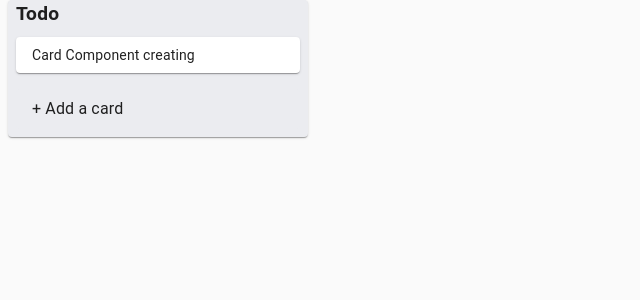
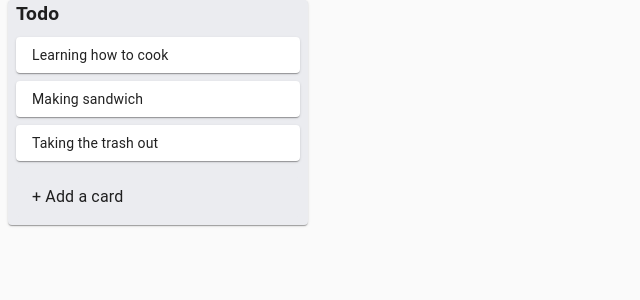
Before and after one commit to onemliceyda/Akbank-React-Bootcamp-Bitirme-Projesi, a React (Create React App) app in the folder kanban-board/: page / in a window 1280 px wide. Shown: the top 300 px of the page, without its empty margins (0-640 px from the left). Built offline with nearby package versions, Linux system fonts and the light colour scheme.

Commit message:
initialize data and add new card to list

```diff
--- a/kanban-board/package.json
+++ b/kanban-board/package.json
@@ -13,6 +13,7 @@
     "react-beautiful-dnd": "^13.1.1",
     "react-dom": "^18.2.0",
     "react-scripts": "5.0.1",
+    "uuid": "^7.0.3",
     "web-vitals": "^2.1.4"
   },
   "scripts": {
--- a/kanban-board/src/App.js
+++ b/kanban-board/src/App.js
@@ -1,11 +1,38 @@
 import React from "react"
 import List from "./components/List/List"
+import { useState } from "react"
+import { v4 as uuid } from "uuid"
+import store from "./utils/store"
+import StoreApi from "./utils/storeApi"
 function App() {
-  return (
-    <div>
-      <List />
-    </div>
-  )
-}
+  const [data, setData] = useState(store)
+  const addCard = (title, listId) => {
+    const newCardId = uuid()
+    const newCard = {
+      id: newCardId,
+      title,
+    }
 
+    const list = data.lists[listId]
+    list.cards = [...list.cards, newCard]
+    const newState = {
+      ...data,
+      lists: {
+        ...data.lists,
+        [listId]: list,
+      },
+    };
+    setData(newState)
+  }
+    return (
+      <StoreApi.Provider value={{ addCard }}>
+        <div>
+          {data.listIds.map((listId) => {
+            const list = data.lists[listId]
+            return <List list={list} key={listId} />
+          })}
+        </div>
+      </StoreApi.Provider>
+    )
+  }
 export default App
--- a/kanban-board/src/components/Card.js
+++ b/kanban-board/src/components/Card.js
@@ -8,11 +8,11 @@ const useStyle = makeStyles((theme) => ({
   },
 }))
 
-const Card = () => {
+const Card = ({ card }) => {
   const classes = useStyle()
   return (
     <div>
-      <Paper className={classes.card}>Card Component creating</Paper>
+      <Paper className={classes.card}>{card.title}</Paper>
     </div>
   )
 }
--- a/kanban-board/src/components/Input/InputCard.js
+++ b/kanban-board/src/components/Input/InputCard.js
@@ -1,7 +1,8 @@
 import React from "react"
 import { Paper, InputBase, Button, IconButton } from "@material-ui/core"
 import { makeStyles, fade } from "@material-ui/core/styles"
-
+import { useState, useContext } from "react"
+import storeApi from "../../utils/storeApi"
 const useStyle = makeStyles((theme) => ({
   card: {
     margin: theme.spacing(0, 1, 1, 1),
@@ -22,29 +23,45 @@ const useStyle = makeStyles((theme) => ({
   },
 }))
 
-const InputCard = ({ setOpen }) => {
+const InputCard = ({ setOpen, listId }) => {
   const classes = useStyle()
+  const { addCard } = useContext(storeApi)
+  const [cardTitle, setCardTitle] = useState("")
+  const handleOnChange = (e) => {
+    setCardTitle(e.target.value)
+  }
 
+  const handleBtnConfirm = () => {
+    addCard(cardTitle, listId)
+    setCardTitle("")
+    setOpen(false)
+  }
+  const handleBlur = () => {
+    setOpen(false)
+    setCardTitle("")
+  }
   return (
     <div>
       <div>
         <Paper className={classes.card}>
           <InputBase
+            onChange={handleOnChange}
             multiline
-            onBlur={() => setOpen(false)}
+            onBlur={handleBlur}
             fullWidth
             inputProps={{
               className: classes.input,
             }}
+            value={cardTitle}
             placeholder="Enter a title of this card"
           />
         </Paper>
       </div>
       <div className="classes.confirm">
-        <Button className={classes.btnConfirm} onClick={() => setOpen(false)}>
-          {" "}
-          + Add Card{" "}
+        <Button className={classes.btnConfirm} onClick={handleBtnConfirm}>
+          + Add Card
         </Button>
+        <div></div>
         <IconButton onClick={() => setOpen(false)}></IconButton>
       </div>
     </div>
--- a/kanban-board/src/components/Input/InputContainer.js
+++ b/kanban-board/src/components/Input/InputContainer.js
@@ -18,13 +18,13 @@ const useStyle = makeStyles((theme) => ({
   },
 }))
 
-const InputContainer = () => {
+const InputContainer = ({listId}) => {
   const classes = useStyle()
   const [open, setOpen] = useState(false)
   return (
     <div className={classes.root}>
       <Collapse in={open}>
-        <InputCard setOpen={setOpen} />
+        <InputCard setOpen={setOpen} listId={listId} />
       </Collapse>
       <Collapse in={!open}>
         <Paper
--- a/kanban-board/src/components/List/List.js
+++ b/kanban-board/src/components/List/List.js
@@ -1,5 +1,5 @@
 import React from "react"
-import { Paper, Typography, CssBaseline } from "@material-ui/core"
+import { Paper, CssBaseline } from "@material-ui/core"
 import { makeStyles } from "@material-ui/core/styles"
 import Title from "./Title"
 import Card from "../Card"
@@ -11,15 +11,17 @@ const useStyle = makeStyles((theme) => ({
     marginLeft: theme.spacing(1),
   },
 }))
-const List = () => {
+const List = ({ list }) => {
   const classes = useStyle()
   return (
     <div>
       <Paper className={classes.root}>
         <CssBaseline />
-        <Title />
-        <Card />
-        <InputContainer />
+        <Title title={list.title} />
+        {list.cards.map((card) => (
+          <Card key={card.id} card={card} />
+        ))}
+        <InputContainer listId={list.id}/>
       </Paper>
     </div>
   )
--- a/kanban-board/src/components/List/Title.js
+++ b/kanban-board/src/components/List/Title.js
@@ -24,7 +24,7 @@ const useStyle = makeStyles((theme) => ({
   },
 }))
 
-const Title = () => {
+const Title = ({ title }) => {
   const [open, setOpen] = useState(false)
   const classes = useStyle()
   return (
@@ -33,7 +33,7 @@ const Title = () => {
         <div>
           <InputBase
             autoFocus
-            value="Todo"
+            value={title}
             inputProps={{
               className: classes.input,
             }}
@@ -47,7 +47,7 @@ const Title = () => {
             onClick={() => setOpen(!open)}
             className={classes.editableTitle}
           >
-            Todo
+            {title}
           </Typography>
         </div>
       )}
--- /dev/null
+++ b/kanban-board/src/utils/store.js
@@ -0,0 +1,27 @@
+const cards = [
+  {
+    id: "card-1",
+    title: "Learning how to cook",
+  },
+  {
+    id: "card-2",
+    title: "Making sandwich",
+  },
+  {
+    id: "card-3",
+    title: "Taking the trash out",
+  },
+]
+
+const data = {
+  lists: {
+    "list-1": {
+      id: "list-1",
+      title: "Todo",
+      cards,
+    },
+  },
+  listIds: ["list-1"],
+}
+
+export default data
--- /dev/null
+++ b/kanban-board/src/utils/storeApi.js
@@ -0,0 +1,2 @@
+ import React from "react";
+ export default React.createContext(null)
```
Also changed, not shown: 1 other file (tests, documents, lock files or other folders).
